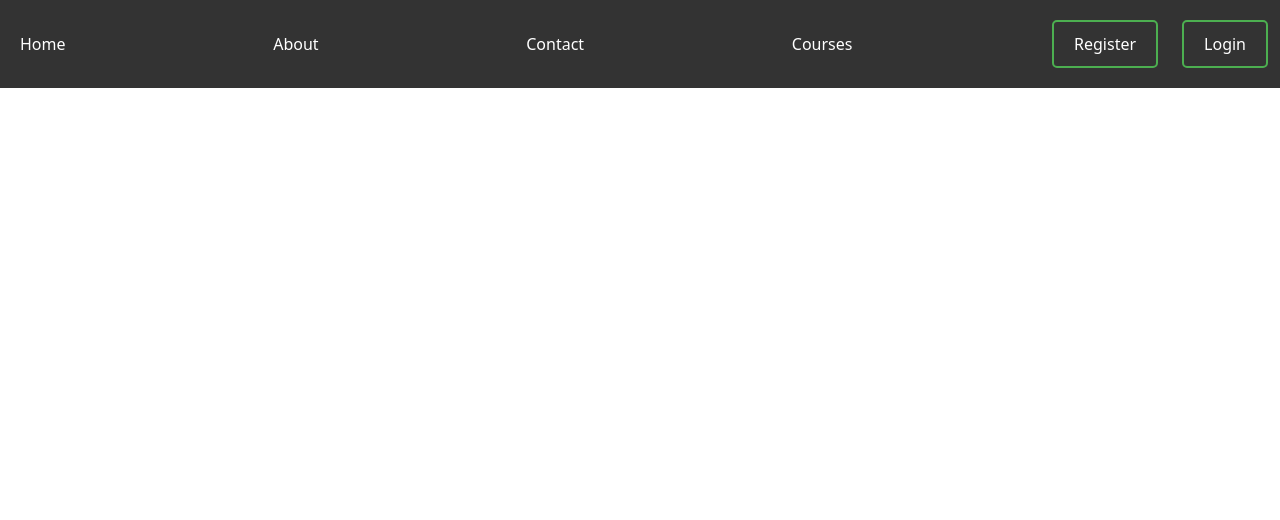
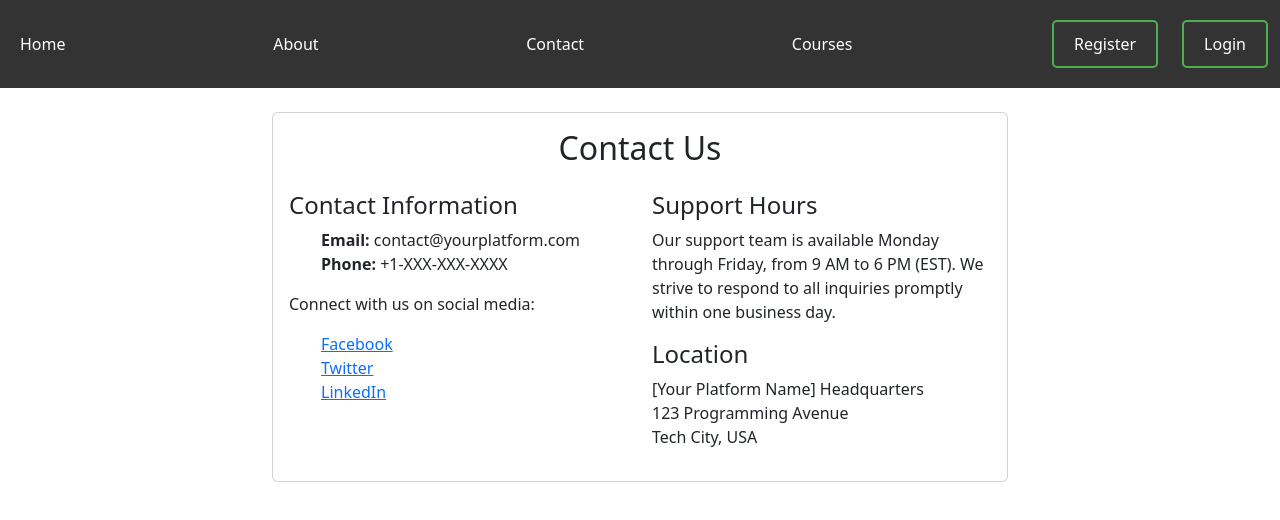
Before and after one commit to Isuri-myDevHub/OnlineLearningPlatform, a React (Create React App) app in the folder frontend/: page /contact in a window 1280 px wide. Shown: the top 520 px of the page. Built offline with nearby package versions, Linux system fonts and the light colour scheme.

Commit message:
Add Contact, About Components

```diff
--- a/frontend/src/App.js
+++ b/frontend/src/App.js
@@ -1,5 +1,3 @@
-// src/App.js
-
 import React, { useState } from 'react';
 import { BrowserRouter as Router, Route, Routes, Link } from 'react-router-dom';
 import Home from './components/Home';
@@ -9,6 +7,8 @@ import CourseList from './components/Courses/CourseList';
 import CourseDetail from './components/Courses/CourseDetail';
 import EnrollmentList from './components/Enrollments/EnrollmentList';
 import UserList from './components/Users/UserList';
+import About from './components/About'; // Import About component
+import Contact from './components/Contact'; // Import Contact component
 import './App.css';
 
 const App = () => {
@@ -28,6 +28,8 @@ const App = () => {
             </div>
             <Routes>
                 <Route path="/" element={<Home />} />
+                <Route path="/about" element={<About />} /> {/* Route for About page */}
+                <Route path="/contact" element={<Contact />} /> {/* Route for Contact page */}
                 <Route path="/register" element={<Register />} />
                 <Route path="/login" element={<Login setToken={setToken} />} />
                 <Route path="/courses" element={<CourseList token={token} />} />
--- /dev/null
+++ b/frontend/src/components/About.js
@@ -0,0 +1,22 @@
+import React from 'react';
+
+const About = () => {
+    return (
+        <div className="container mt-4">
+            <div className="row justify-content-center">
+                <div className="col-md-8">
+                    <div className="card">
+                        <div className="card-body">
+                            <h2 className="card-title text-center mb-4">About [Your Platform Name]</h2>
+                            <p>[Your Platform Name] is an online learning platform dedicated to providing high-quality education in programming and related fields. Our mission is to empower learners worldwide to achieve their career goals through accessible and engaging learning experiences.</p>
+                            <p>We offer a diverse range of courses designed by industry experts, covering essential programming languages, software development frameworks, and cutting-edge technologies. Whether you are a novice looking to learn the basics or a seasoned professional seeking to deepen your knowledge, [Your Platform Name] has something for everyone.</p>
+                            <p>Join thousands of learners who have chosen [Your Platform Name] to advance their skills, enhance their career prospects, and stay ahead in the rapidly evolving tech industry.</p>
+                        </div>
+                    </div>
+                </div>
+            </div>
+        </div>
+    );
+};
+
+export default About;
--- /dev/null
+++ b/frontend/src/components/Contact.js
@@ -0,0 +1,40 @@
+import React from 'react';
+
+const Contact = () => {
+    return (
+        <div className="container mt-4">
+            <div className="row justify-content-center">
+                <div className="col-md-8">
+                    <div className="card">
+                        <div className="card-body">
+                            <h2 className="card-title text-center mb-4">Contact Us</h2>
+                            <div className="row">
+                                <div className="col-md-6">
+                                    <h4>Contact Information</h4>
+                                    <ul>
+                                        <li><strong>Email:</strong> contact@yourplatform.com</li>
+                                        <li><strong>Phone:</strong> +1-XXX-XXX-XXXX</li>
+                                    </ul>
+                                    <p>Connect with us on social media:</p>
+                                    <ul>
+                                        <li><a href="#" target="_blank" rel="noopener noreferrer">Facebook</a></li>
+                                        <li><a href="#" target="_blank" rel="noopener noreferrer">Twitter</a></li>
+                                        <li><a href="#" target="_blank" rel="noopener noreferrer">LinkedIn</a></li>
+                                    </ul>
+                                </div>
+                                <div className="col-md-6">
+                                    <h4>Support Hours</h4>
+                                    <p>Our support team is available Monday through Friday, from 9 AM to 6 PM (EST). We strive to respond to all inquiries promptly within one business day.</p>
+                                    <h4>Location</h4>
+                                    <p>[Your Platform Name] Headquarters<br />123 Programming Avenue<br />Tech City, USA</p>
+                                </div>
+                            </div>
+                        </div>
+                    </div>
+                </div>
+            </div>
+        </div>
+    );
+};
+
+export default Contact;
--- a/frontend/src/components/Home.js
+++ b/frontend/src/components/Home.js
@@ -1,10 +1,30 @@
-// src/components/Home.js
 import React from 'react';
 
 const Home = () => {
     return (
-        <div>
-            <h2>Welcome to the Online Learning Platform</h2>
+        <div className="container mt-4">
+            <div className="row justify-content-center">
+                <div className="col-md-8">
+                    <div className="card">
+                        <div className="card-body">
+                            <h2 className="card-title text-center mb-4">Welcome to [Your Platform Name]</h2>
+                            <p>Welcome to [Your Platform Name], your premier destination for learning programming and related topics online. Whether you're a beginner looking to dive into coding or an experienced developer seeking to advance your skills, we have the resources and courses tailored just for you.</p>
+                            <h4 className="text-center mt-4">Key Features</h4>
+                            <ul>
+                                <li><strong>Comprehensive Courses:</strong> Explore a wide range of courses covering popular programming languages, frameworks, and technologies.</li>
+                                <li><strong>Hands-On Learning:</strong> Practice coding with interactive exercises and real-world projects to reinforce your understanding.</li>
+                                <li><strong>Expert Instructors:</strong> Learn from industry professionals who bring real-world experience and insights to your learning journey.</li>
+                                <li><strong>Flexible Learning:</strong> Study at your own pace with our flexible schedule and access courses from anywhere, anytime.</li>
+                                <li><strong>Community Support:</strong> Engage with a supportive community of learners and mentors to collaborate and grow together.</li>
+                            </ul>
+                            <div className="text-center">
+                                <p>Get Started: Sign up today and embark on your journey to mastering programming and advancing your career.</p>
+                                <a href="/register" className="btn btn-primary btn-lg">Sign Up</a>
+                            </div>
+                        </div>
+                    </div>
+                </div>
+            </div>
         </div>
     );
 };
```
